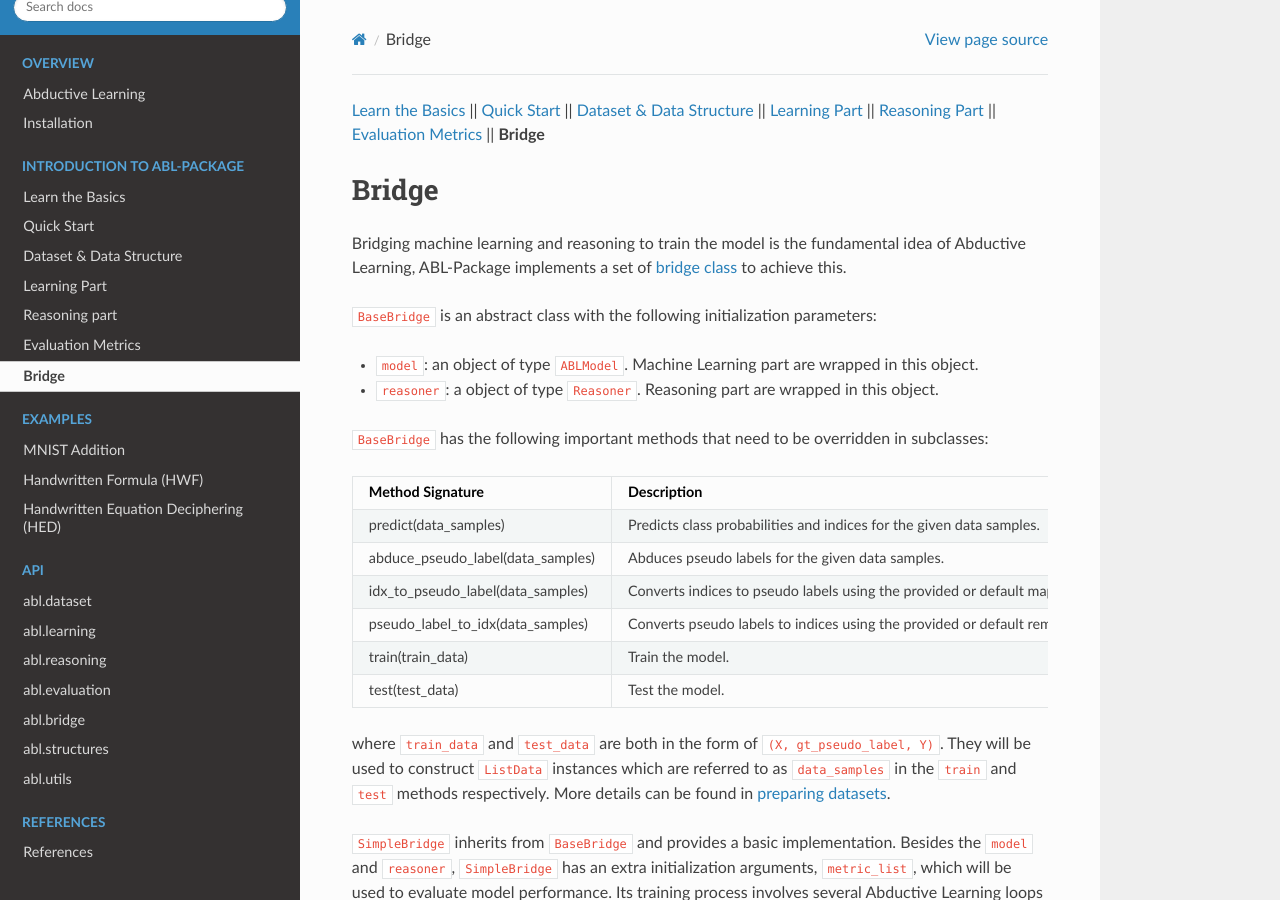
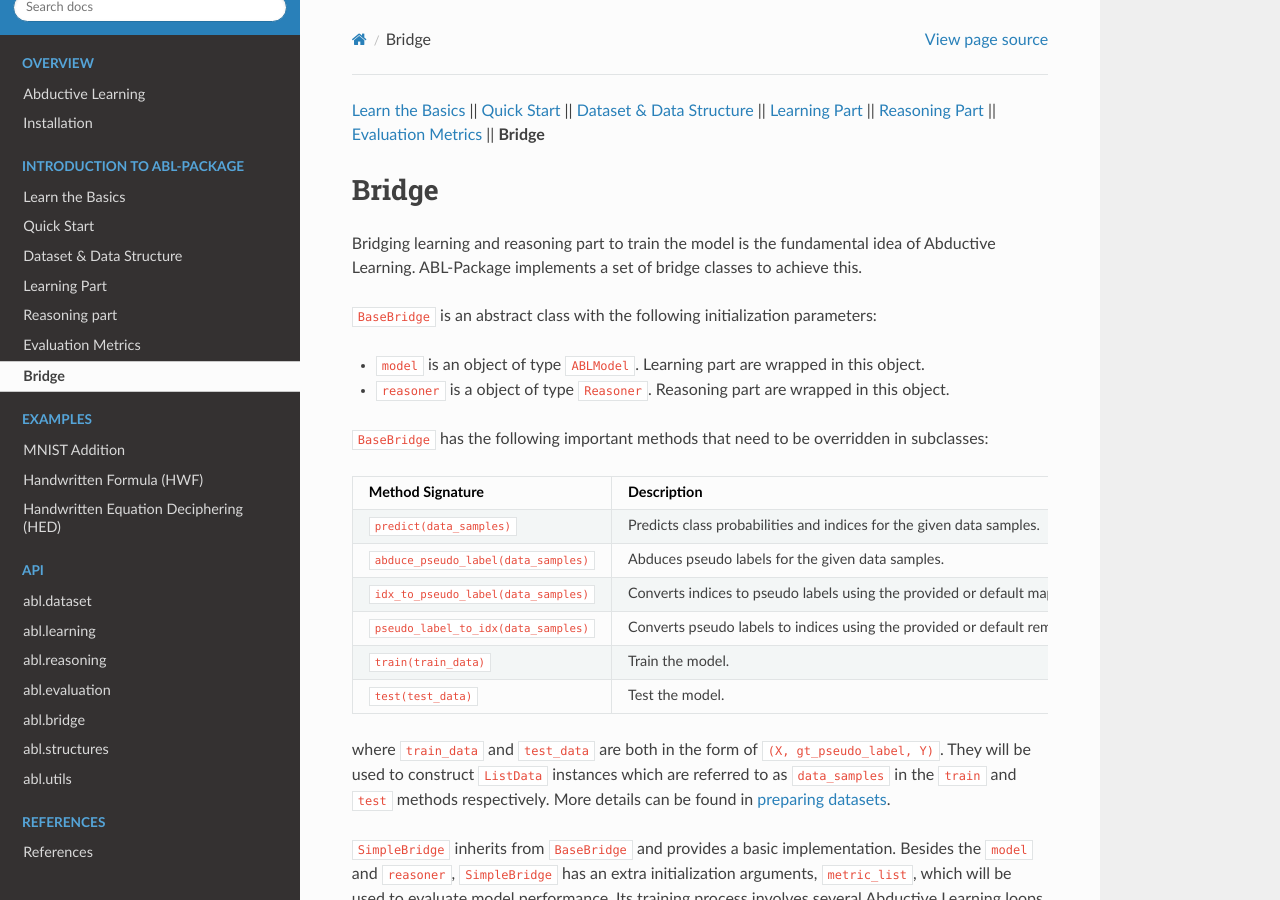
Before and after one commit to AbductiveLearning/ABLkit, a Sphinx documentation site: the page built from docs/Intro/Bridge.rst, in a window 1280 px wide and 900 px high. Built offline with Sphinx 7.4.7 and the Read the Docs theme 2.0.0, drawn with Linux system fonts in a browser that asks for light colours.

Commit message:
[DOC] modify Intro

```diff
--- a/docs/Intro/Basics.rst
+++ b/docs/Intro/Basics.rst
@@ -89,7 +89,7 @@ To implement this process, the following five steps are necessary:
 
     Define the metrics for measuring accuracy by inheriting from ``BaseMetric``.
 
-5. Bridge machine learning and reasoning
+5. Bridge learning and reasoning
 
     Use ``SimpleBridge`` to bridge the learning and reasoning part
     for integrated training and testing.
--- a/docs/Intro/Bridge.rst
+++ b/docs/Intro/Bridge.rst
@@ -10,30 +10,33 @@
 Bridge
 ======
 
-Bridging machine learning and reasoning to train the model is the fundamental idea of Abductive Learning, ABL-Package implements a set of `bridge class <../API/abl.bridge.html>`_ to achieve this.
+Bridging learning and reasoning part to train the model is the fundamental idea of Abductive Learning. ABL-Package implements a set of bridge classes to achieve this.
 
 ``BaseBridge`` is an abstract class with the following initialization parameters:
 
-- ``model``: an object of type ``ABLModel``. Machine Learning part are wrapped in this object.
-- ``reasoner``: a object of type ``Reasoner``. Reasoning part are wrapped in this object.
+- ``model`` is an object of type ``ABLModel``. Learning part are wrapped in this object.
+- ``reasoner`` is a object of type ``Reasoner``. Reasoning part are wrapped in this object.
 
 ``BaseBridge`` has the following important methods that need to be overridden in subclasses:
 
-+-----------------------------------+--------------------------------------------------------------------------------------+
-| Method Signature                  | Description                                                                          |
-+===================================+======================================================================================+
-| predict(data_samples)             | Predicts class probabilities and indices for the given data samples.                 |
-+-----------------------------------+--------------------------------------------------------------------------------------+
-| abduce_pseudo_label(data_samples) | Abduces pseudo labels for the given data samples.                                    |
-+-----------------------------------+--------------------------------------------------------------------------------------+
-| idx_to_pseudo_label(data_samples) | Converts indices to pseudo labels using the provided or default mapping.             |
-+-----------------------------------+--------------------------------------------------------------------------------------+
-| pseudo_label_to_idx(data_samples) | Converts pseudo labels to indices using the provided or default remapping.           |
-+-----------------------------------+--------------------------------------------------------------------------------------+
-| train(train_data)                 | Train the model.                                                                     |
-+-----------------------------------+--------------------------------------------------------------------------------------+
-| test(test_data)                   | Test the model.                                                                      |
-+-----------------------------------+--------------------------------------------------------------------------------------+
++---------------------------------------+----------------------------------------------------+
+| Method Signature                      | Description                                        |
++=======================================+====================================================+
+| ``predict(data_samples)``             | Predicts class probabilities and indices           |
+|                                       | for the given data samples.                        |
++---------------------------------------+----------------------------------------------------+
+| ``abduce_pseudo_label(data_samples)`` | Abduces pseudo labels for the given data samples.  |
++---------------------------------------+----------------------------------------------------+
+| ``idx_to_pseudo_label(data_samples)`` | Converts indices to pseudo labels using            |
+|                                       | the provided or default mapping.                   |
++---------------------------------------+----------------------------------------------------+
+| ``pseudo_label_to_idx(data_samples)`` | Converts pseudo labels to indices                  |
+|                                       | using the provided or default remapping.           |
++---------------------------------------+----------------------------------------------------+
+| ``train(train_data)``                 | Train the model.                                   |
++---------------------------------------+----------------------------------------------------+
+| ``test(test_data)``                   | Test the model.                                    |
++---------------------------------------+----------------------------------------------------+
 
 where ``train_data`` and ``test_data`` are both in the form of ``(X, gt_pseudo_label, Y)``. They will be used to construct ``ListData`` instances which are referred to as ``data_samples`` in the ``train`` and ``test`` methods respectively. More details can be found in `preparing datasets <Datasets.html>`_.
 
```
Also changed, not shown: other parts of docs/Intro/Basics.rst (+1 -1 lines), docs/Intro/Datasets.rst (+8 -5 lines), docs/Intro/Learning.rst (+21 -17 lines), docs/Intro/Quick-Start.rst (+3 -98 lines), docs/Intro/Reasoning.rst (+20 -22 lines), 2 other files.
